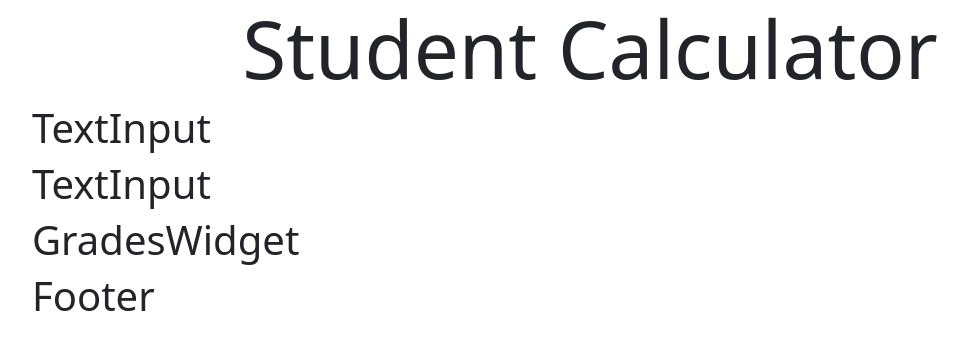
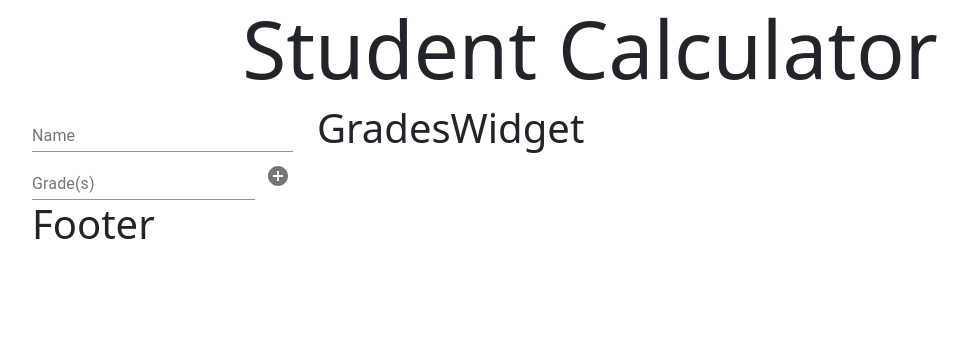
Before and after one commit to tomergroisman/students-calculator, a React (Create React App) app: page / in a window 1280 px wide. Shown: the top 350 px of the page, without its empty margins (50-1018 px from the left). Built offline with nearby package versions, Linux system fonts and the light colour scheme.

Commit message:
Add TextInput component

```diff
--- a/package.json
+++ b/package.json
@@ -4,13 +4,16 @@
   "private": true,
   "dependencies": {
     "@material-ui/core": "^4.11.4",
+    "@material-ui/icons": "^4.11.2",
     "@testing-library/jest-dom": "^5.12.0",
     "@testing-library/react": "^11.2.6",
     "@testing-library/user-event": "^12.8.3",
     "@types/jest": "^26.0.23",
+    "@types/lodash": "^4.14.168",
     "@types/node": "^12.20.11",
     "@types/react": "^17.0.4",
     "@types/react-dom": "^17.0.3",
+    "lodash": "^4.17.21",
     "node-sass": "^5.0.0",
     "react": "^17.0.2",
     "react-dom": "^17.0.2",
--- a/src/components/Header/index.tsx
+++ b/src/components/Header/index.tsx
@@ -20,7 +20,7 @@ export default function Header(props: Props) {
     <div>
       <h1 className="display-1 text-center">Student Calculator</h1>
       <Collapse in={!!name}>
-        <h3 className="display-4 text-center">{ `👋  Hi ${display}` }</h3>
+        <h3 className="display-4 text-center">{`👋  Hi ${display}`}</h3>
       </Collapse>
     </div>
   )
--- a/src/components/TextInput/index.tsx
+++ b/src/components/TextInput/index.tsx
@@ -1,9 +1,86 @@
-import React from 'react'
+import React, { useState, useEffect, useRef } from 'react';
+import { TextField, IconButton } from '@material-ui/core';
+import AddCircleIcon from '@material-ui/icons/AddCircle';
+import DeleteIcon from '@material-ui/icons/Delete';
+import { debounce, DebouncedFunc } from 'lodash';
 
-export default function TextInput() {
+
+interface Props {
+  label: string,
+  addButton?: boolean,
+  deleteButton?: boolean,
+  onChange?: (value: string) => void,
+  onClick?: (newGrades: string) => void,
+  clearTimeout?: boolean,
+  inputRef?: (ref: HTMLInputElement) => void
+  nextInput?: HTMLInputElement
+}
+
+export default function TextInput(props: Props) {
+  const { label, addButton, deleteButton, onClick, onChange, clearTimeout, inputRef, nextInput } = props;
+  const [text, setText] = useState<string>("");
+  const [showDeleteBtn, setShowDeleteBtn] = useState<boolean>(false);
+  const debouncedClearText = useRef<DebouncedFunc<() => void> | null>(null)
+
+  // onChange handler
+  const handleChange = (evt: React.ChangeEvent<HTMLInputElement>) => {
+    onChange && onChange(evt.target.value);
+    setShowDeleteBtn(false);
+    setText(evt.target.value);
+  }
+
+  // Invoke onClick and clear the displayed text
+  const handleClick = () => {
+    onClick && onClick(text);
+    setShowDeleteBtn(false);
+    setText("");
+  }
+
+  // Clear the displayed text
+  const clearText = () => setText("");
+
+  // componentDidMount
+  useEffect(() => {
+    debouncedClearText.current = debounce(() => {
+      clearText();
+      nextInput?.focus();
+      deleteButton && setShowDeleteBtn(true);
+    }, 2500);
+  }, [deleteButton, nextInput])
+
+  // Invoke debounced clear text
+  useEffect(() => {
+    if (clearTimeout && !!text) {
+      debouncedClearText.current && debouncedClearText.current()
+    }
+  }, [text, clearTimeout, debouncedClearText, nextInput])
+
   return (
-    <div>
-      <h1>TextInput</h1>
+    <div className="root d-flex align-items-center justify-content-between">
+      <TextField
+        inputRef={(ref: HTMLInputElement) => inputRef && inputRef(ref)}
+        label={label}
+        fullWidth
+        onChange={handleChange}
+        className={addButton ? "me-1" : ""}
+        value={text}
+      />
+      {(addButton) &&
+        <IconButton
+          className="ms-1"
+          onClick={handleClick}
+          size="small"
+        >
+          <AddCircleIcon />
+        </IconButton>}
+      {showDeleteBtn &&
+        <IconButton
+          className="ms-1"
+          onClick={handleClick}
+          size="small"
+        >
+          <DeleteIcon />
+        </IconButton>}
     </div>
   )
 }
--- a/src/containers/LandingPage.tsx
+++ b/src/containers/LandingPage.tsx
@@ -1,25 +1,67 @@
 import React, { Component } from 'react';
+import { debounce } from 'lodash';
 import Footer from '../components/Footer';
 import GradesWidget from '../components/GradesWidget';
 import Header from '../components/Header';
 import TextInput from '../components/TextInput';
+import { Grades } from '../utils/types';
 
 interface State {
   name: string,
+  grades: Grades,
 }
 
 export default class LandingPage extends Component<{}, State> {
-  state = {
-    name: ""
+  state: State = {
+    name: "",
+    grades: []
+  }
+  nameInputRef?: HTMLInputElement;
+  gradesInputRef?: HTMLInputElement;
+
+  // Name change handler
+  handleNameChange = (name: string) => {
+    this.setState({ name });
+  }
+
+  // Name change handler
+  resetName = () => {
+    this.setState({ name: "" });
+    this.nameInputRef?.focus();
+  }
+
+  // Grade add handler
+  handleGradeAdd = (newGrades: string) => {
+    const newGradeList = newGrades.split(',').map(n => parseFloat(n));
+    this.setState({ grades: [ ...this.state.grades, ...newGradeList ]})
   }
 
   render() {
     return (
       <div className="container">
         <Header name={this.state.name}/>
-        <TextInput />
-        <TextInput />
-        <GradesWidget />
+        <div className="row">
+          <div className="col-3">
+            <TextInput
+              label="Name"
+              onChange={debounce(this.handleNameChange, 400)}
+              onClick={this.resetName}
+              clearTimeout
+              deleteButton
+              inputRef={(ref: HTMLInputElement) => this.nameInputRef = ref}
+              nextInput={this.gradesInputRef}
+            />
+            <TextInput
+              label="Grade(s)"
+              addButton
+              onClick={this.handleGradeAdd}
+              inputRef={(ref: HTMLInputElement) => this.gradesInputRef = ref}
+            />
+          </div>
+          <div className="col-9">
+            <GradesWidget />
+          </div>
+        </div>
         <Footer />
       </div>
     )
--- /dev/null
+++ b/src/utils/types.ts
@@ -0,0 +1 @@
+export type Grades = Array<number>
```
